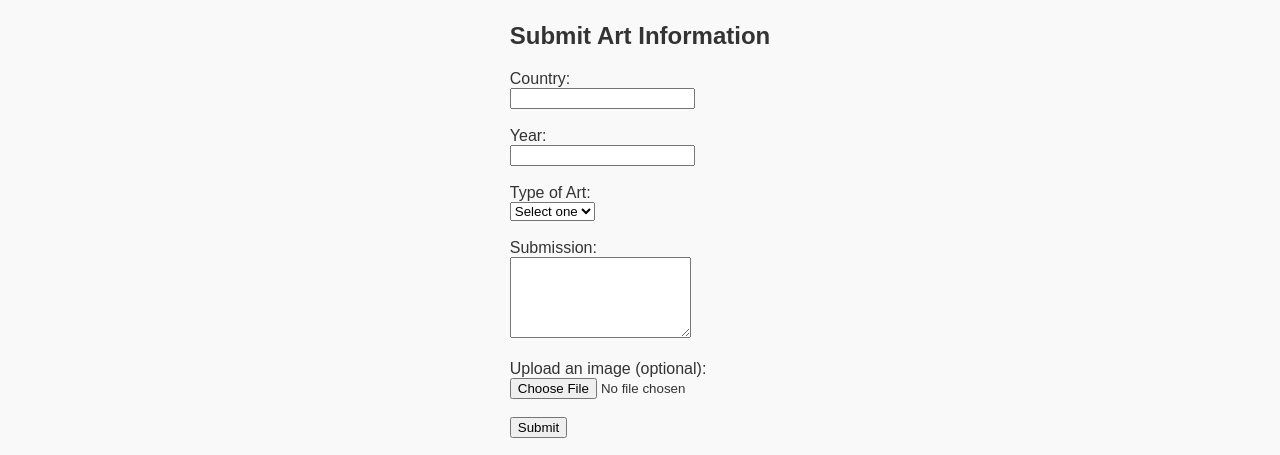
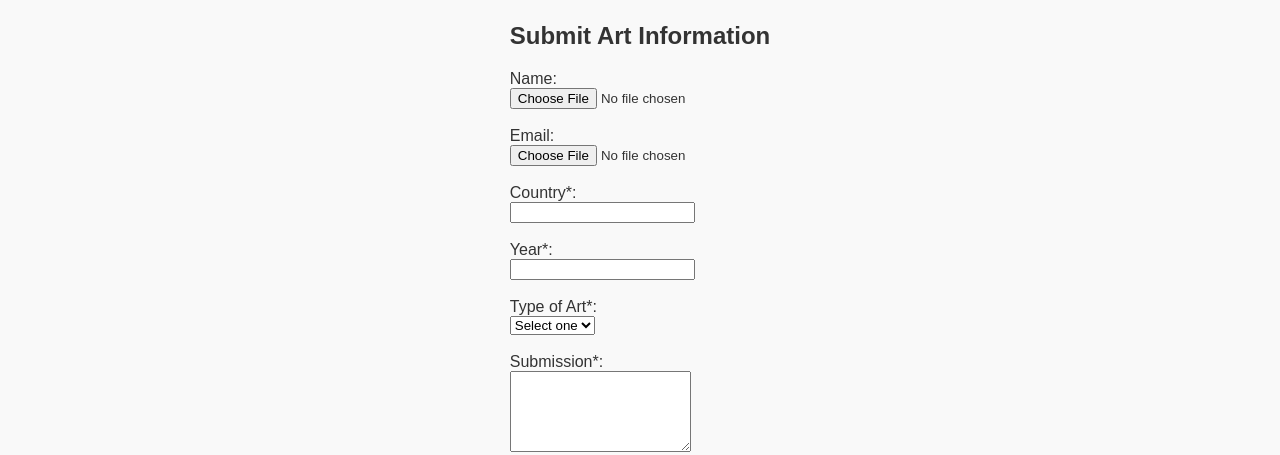
Before and after one commit to rudikonrath/arthistory, a plain HTML site: page index.html in a window 1280 px wide. Shown: the part 673-1128 px from the top of the page. Drawn offline with nearby package versions, Linux system fonts and the light colour scheme.

Commit message:
add name and email

```diff
--- a/index.html
+++ b/index.html
@@ -53,13 +53,20 @@
   <!-- Replace with your actual Web3Forms Access Key -->
   <input type="hidden" name="access_key" value="8337ee00-00fe-410b-a0f0-7c368304fab6">
 
-  <label for="country">Country:</label><br />
+
+  <label for="image">Name:</label><br />
+  <input type="file" id="image" name="image"><br><br>
+
+  <label for="image">Email:</label><br />
+  <input type="file" id="image" name="image"><br><br>
+
+  <label for="country">Country*:</label><br />
   <input type="text" id="country" name="country" required><br><br>
 
-  <label for="year">Year:</label><br />
+  <label for="year">Year*:</label><br />
   <input type="number" id="year" name="year" required><br><br>
 
-  <label for="type">Type of Art:</label><br />
+  <label for="type">Type of Art*:</label><br />
   <select id="type" name="type" required>
     <option value="">Select one</option>
     <option value="Literature">Literature</option>
@@ -69,7 +76,7 @@
     <option value="Sculpture">Sculpture</option>
   </select><br><br>
 
-  <label for="submission">Submission:</label><br />
+  <label for="submission">Submission*:</label><br />
   <textarea id="submission" name="submission" rows="5" required></textarea><br><br>
 
   <label for="image">Upload an image (optional):</label><br />
```
